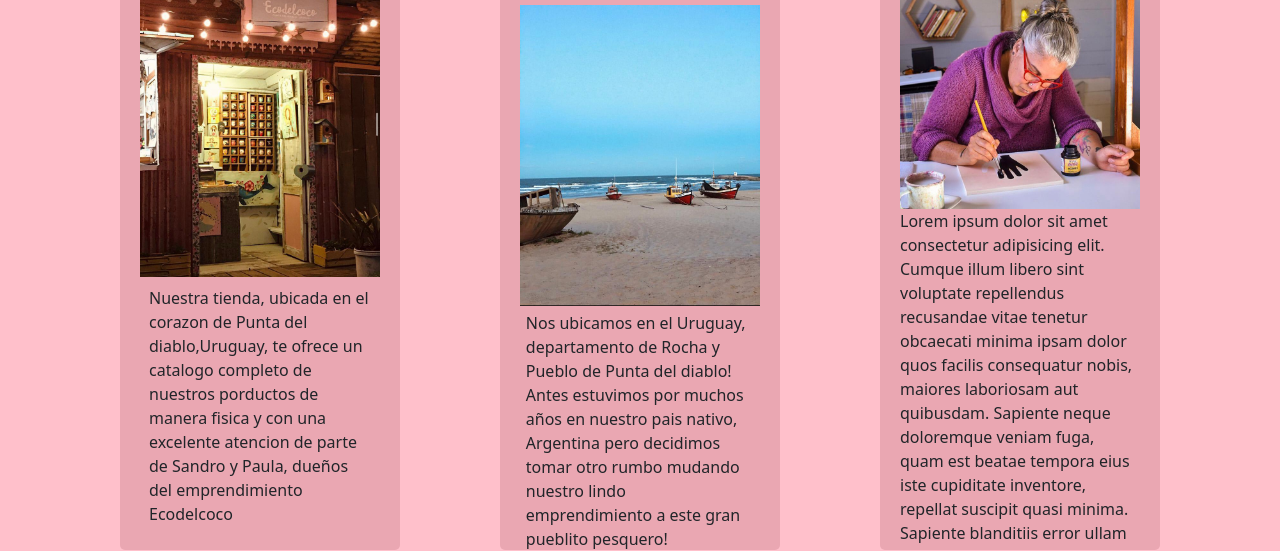
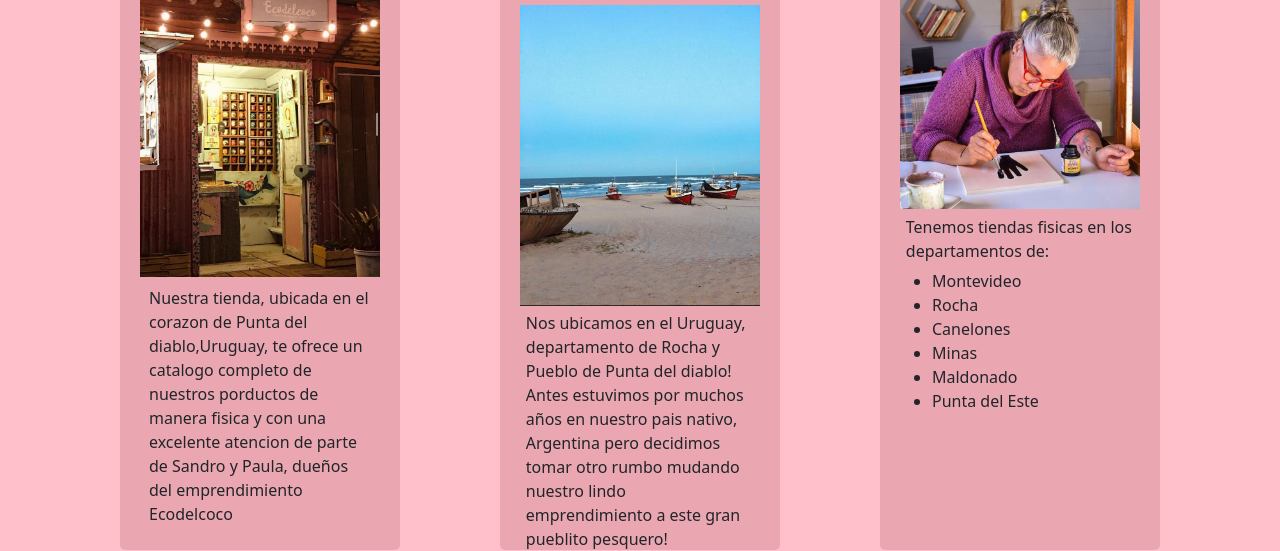
Before and after one commit to Lolocorb/CoderLorenzo, a website: page emprendimiento/sobre-nosotros.html in a window 1280 px wide. Shown: the part 272-823 px from the top of the page. Drawn offline with nearby package versions, Linux system fonts and the light colour scheme; a web font is replaced by a local one.

Commit message:
Pagina final

```diff
--- a/emprendimiento/sobre-nosotros.html
+++ b/emprendimiento/sobre-nosotros.html
@@ -69,10 +69,18 @@
            <img src="../assets/pdd.png" alt="pdd" class="img-fluid">
            <p class="text2"> Nos ubicamos en el Uruguay, departamento de Rocha y Pueblo de Punta del diablo! Antes estuvimos por muchos años en nuestro pais nativo, Argentina pero decidimos tomar otro rumbo mudando nuestro lindo emprendimiento a este gran pueblito pesquero!</p>
           </div>
-          <div class="col-sm">
+          <div class="col-sm" style="overflow: hidden;">
             <h4 class="h3_nosotros">Tiendas Fisicas!</h4>
             <img src="../assets/Paula.png" alt="Paula" class="img-fluid">
-            <p >Lorem ipsum dolor sit amet consectetur adipisicing elit. Cumque illum libero sint voluptate repellendus recusandae vitae tenetur obcaecati minima ipsam dolor quos facilis consequatur nobis, maiores laboriosam aut quibusdam. Sapiente neque doloremque veniam fuga, quam est beatae tempora eius iste cupiditate inventore, repellat suscipit quasi minima. Sapiente blanditiis error ullam dolor. Delectus iusto in optio beatae eos porro numquam debitis natus necessitatibus minus, magni ipsam consequatur atque quia? Suscipit sed deserunt sapiente unde ex, magnam neque possimus et doloremque quos atque deleniti omnis harum quibusdam ullam at facilis sequi veritatis? Placeat ullam quasi doloremque assumenda nesciunt atque, tempora minima aut? </p>
+            <p class="text2" >Tenemos tiendas fisicas en los departamentos de: </p>
+            <ul>
+              <li>Montevideo</li>
+              <li>Rocha</li>
+              <li>Canelones</li>
+              <li>Minas</li>
+              <li>Maldonado</li>
+              <li>Punta del Este</li>
+            </ul>
           </div>
         </div>
       </div>
```
